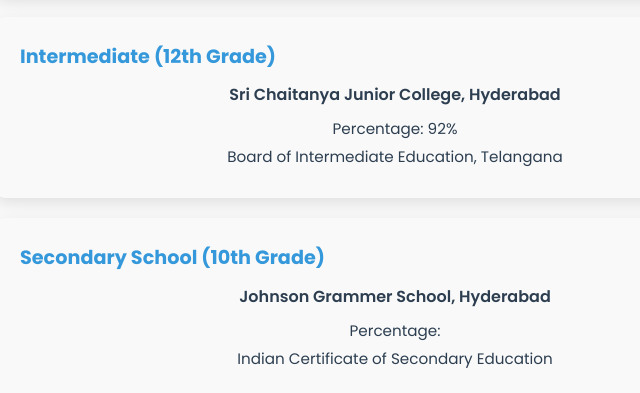
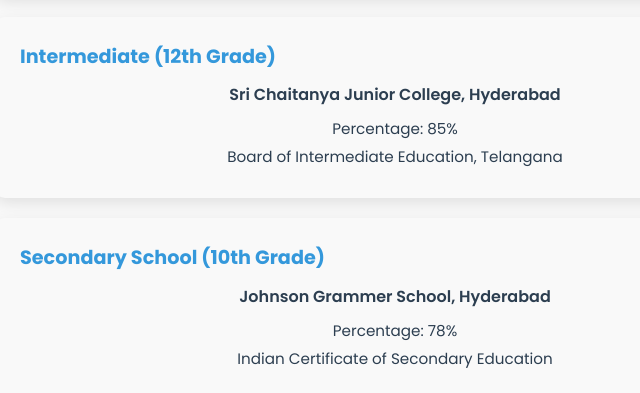
Before and after one commit to AdithkumarEtikyala/Portfolio, a plain HTML site: page index.html in a window 1280 px wide. Shown: the part 2016-2409 px from the top of the page, 245-885 px from the left. Drawn offline with Linux system fonts and the light colour scheme.

Commit message:
Update index.html

```diff
--- a/index.html
+++ b/index.html
@@ -133,7 +133,7 @@
                     </div>
                     <div class="education-subtitle">Sri Chaitanya Junior College, Hyderabad</div>
                     <div class="education-details">
-                        <p>Percentage: 92%</p>
+                        <p>Percentage: 85%</p>
                         <p>Board of Intermediate Education, Telangana</p>
                     </div>
                 </div>
@@ -145,7 +145,7 @@
                     </div>
                     <div class="education-subtitle">Johnson Grammer School, Hyderabad</div>
                     <div class="education-details">
-                        <p>Percentage: </p>
+                        <p>Percentage: 78%</p>
                         <p>Indian Certificate of Secondary Education</p>
                     </div>
                 </div>
```
